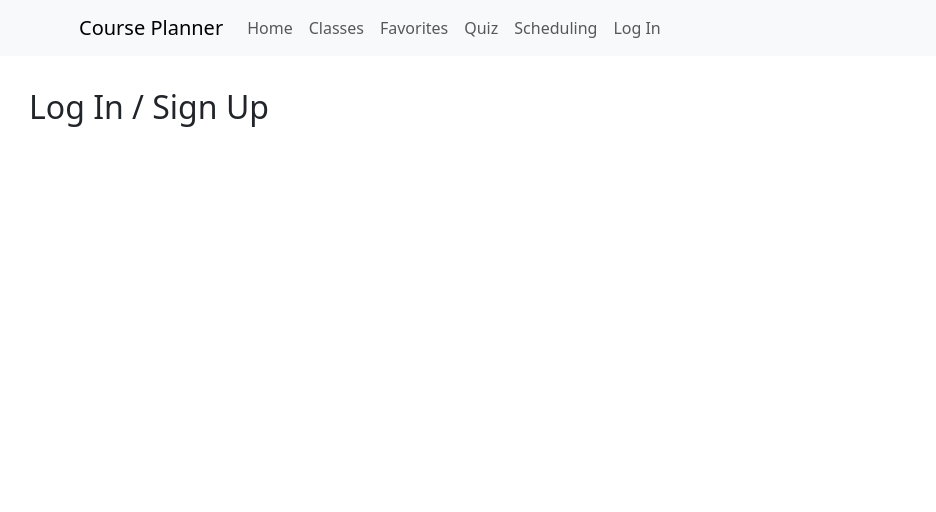
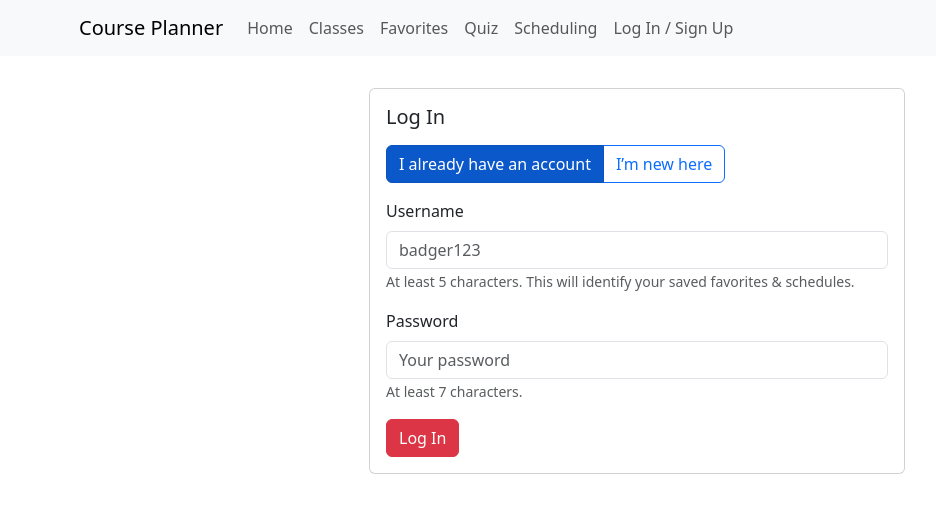
Before and after one commit to CS571-F25/p60, a React (Vite) app: page /#/login in a window 1280 px wide. Shown: the top 512 px of the page, without its empty margins (3-939 px from the left). Built offline with nearby package versions, Linux system fonts and the light colour scheme.

Commit message:
Login page configured

```diff
--- a/src/App.jsx
+++ b/src/App.jsx
@@ -1,5 +1,5 @@
 import { HashRouter, Routes, Route } from "react-router-dom";
-import { useState } from 'react';
+import { useState, useEffect } from "react";
 import MainNav from "./components/MainNav";
 import Home from "./components/Home";
 import Classes from "./components/Classes";
@@ -8,13 +8,64 @@ import Quiz from "./components/Quiz";
 import Scheduling from "./components/Scheduling";
 import Login from "./components/Login";
 
+const CURRENT_USER_KEY = "cmd-current-user";
+const FAV_KEY_PREFIX = "cmd-favorites-";
+
+function loadFavoritesForUser(username) {
+  if (!username || typeof window === "undefined") return [];
+  try {
+    const raw = localStorage.getItem(`${FAV_KEY_PREFIX}${username}`);
+    const parsed = raw ? JSON.parse(raw) : [];
+    return Array.isArray(parsed) ? parsed : [];
+  } catch (e) {
+    console.error("Failed to load favorites:", e);
+    return [];
+  }
+}
+
 function App() {
-  const [favorites, setFavorites] = useState([]);
+  // who is logged in?
+  const [currentUser, setCurrentUser] = useState(() => {
+    if (typeof window === "undefined") return null;
+    return localStorage.getItem(CURRENT_USER_KEY);
+  });
+
+  // favorites for current user
+  const [favorites, setFavorites] = useState(() =>
+    loadFavoritesForUser(
+      typeof window !== "undefined"
+        ? localStorage.getItem(CURRENT_USER_KEY)
+        : null
+    )
+  );
+
+  // keep currentUser in localStorage
+  useEffect(() => {
+    if (!currentUser) {
+      localStorage.removeItem(CURRENT_USER_KEY);
+      setFavorites([]); // no user → no favorites
+    } else {
+      localStorage.setItem(CURRENT_USER_KEY, currentUser);
+      // load that user’s favorites when they log in
+      setFavorites(loadFavoritesForUser(currentUser));
+    }
+  }, [currentUser]);
+
+  // save favorites when they change
+  useEffect(() => {
+    if (!currentUser) return;
+    try {
+      localStorage.setItem(
+        `${FAV_KEY_PREFIX}${currentUser}`,
+        JSON.stringify(favorites)
+      );
+    } catch (e) {
+      console.error("Failed to save favorites:", e);
+    }
+  }, [favorites, currentUser]);
 
   const handleToggleFavorite = (course) => {
-    console.log("Toggling favorite for:", course);
     const isFavorite = favorites.some((fav) => fav.id === course.id);
-
 
     if (isFavorite) {
       setFavorites(favorites.filter((fav) => fav.id !== course.id));
@@ -23,30 +74,55 @@ function App() {
     }
   };
 
+  const handleLogin = (username) => {
+    setCurrentUser(username);
+  };
+
+  const handleLogout = () => {
+    setCurrentUser(null);
+    setFavorites([]);
+  };
+
   return (
     <HashRouter>
-      <MainNav />
+      <MainNav
+        isLoggedIn={!!currentUser}
+        currentUser={currentUser}
+        onLogout={handleLogout}
+      />
       <Routes>
         <Route path="/" element={<Home />} />
 
         <Route
           path="/classes"
-          element={<Classes
-            favorites={favorites}
-            onToggleFavorite={handleToggleFavorite}
-          />}
+          element={
+            <Classes
+              favorites={favorites}
+              onToggleFavorite={handleToggleFavorite}
+            />
+          }
         />
         <Route
           path="/favorites"
-          element={<Favorites
-            favorites={favorites}
-            onToggleFavorite={handleToggleFavorite}
-          />}
+          element={
+            <Favorites
+              favorites={favorites}
+              onToggleFavorite={handleToggleFavorite}
+            />
+          }
         />
 
         <Route path="/quiz" element={<Quiz />} />
         <Route path="/schedule" element={<Scheduling />} />
-        <Route path="/login" element={<Login />} />
+        <Route
+          path="/login"
+          element={
+            <Login
+              onLogin={handleLogin}
+              currentUser={currentUser}
+            />
+          }
+        />
       </Routes>
     </HashRouter>
   );
--- a/src/components/Login.jsx
+++ b/src/components/Login.jsx
@@ -1,7 +1,205 @@
-export default function Login() {
+// src/components/Login.jsx
+import { useEffect, useState } from "react";
+import { useNavigate } from "react-router-dom";
+import {
+  Container,
+  Form,
+  Button,
+  Card,
+  ToggleButtonGroup,
+  ToggleButton,
+} from "react-bootstrap";
+
+const USERS_KEY = "cmd-users"; // username -> { password }
+
+function loadUsers() {
+  if (typeof window === "undefined") return {};
+  try {
+    const raw = localStorage.getItem(USERS_KEY);
+    const parsed = raw ? JSON.parse(raw) : {};
+    return parsed && typeof parsed === "object" ? parsed : {};
+  } catch (e) {
+    console.error("Failed to load users:", e);
+    return {};
+  }
+}
+
+function saveUsers(users) {
+  if (typeof window === "undefined") return;
+  try {
+    localStorage.setItem(USERS_KEY, JSON.stringify(users));
+  } catch (e) {
+    console.error("Failed to save users:", e);
+  }
+}
+
+export default function Login({ onLogin, currentUser }) {
+  const [mode, setMode] = useState("login"); // "login" or "signup"
+  const [username, setUsername] = useState("");
+  const [password, setPassword] = useState("");
+  const [confirmPw, setConfirmPw] = useState("");
+  const [msg, setMsg] = useState("");
+  const navigate = useNavigate();
+
+  useEffect(() => {
+    setMsg("");
+    setPassword("");
+    setConfirmPw("");
+  }, [mode]);
+
+  if (currentUser) {
     return (
-      <div style={{ padding: "2rem" }}>
-        <h2>Log In / Sign Up</h2>
-      </div>
+      <Container style={{ padding: "2rem", maxWidth: "600px" }}>
+        <Card>
+          <Card.Body>
+            <Card.Title>Already Signed In</Card.Title>
+            <Card.Text>
+              You are currently logged in as <strong>{currentUser}</strong>.
+            </Card.Text>
+            <Button variant="primary" onClick={() => navigate("/")}>
+              Go to Home
+            </Button>
+          </Card.Body>
+        </Card>
+      </Container>
     );
   }
+
+  const handleSubmit = (e) => {
+    e.preventDefault();
+    setMsg("");
+
+    const trimmedUser = username.trim();
+    if (!trimmedUser || !password) {
+      setMsg("Please enter both username and password.");
+      return;
+    }
+
+    // username rule: at least 5 chars
+    if (trimmedUser.length < 5) {
+      setMsg("Username must be at least 5 characters long.");
+      return;
+    }
+
+    // password rule: at least 7 chars
+    if (password.length < 7) {
+      setMsg("Password must be at least 7 characters long.");
+      return;
+    }
+
+    const users = loadUsers();
+
+    if (mode === "signup") {
+      // confirm password
+      if (password !== confirmPw) {
+        setMsg("Passwords do not match. Please re-enter them.");
+        return;
+      }
+
+      // username must be unique
+      if (users[trimmedUser]) {
+        setMsg("That username is already taken. Please choose another.");
+        return;
+      }
+
+      // create new user
+      users[trimmedUser] = { password };
+      saveUsers(users);
+      onLogin(trimmedUser);
+      navigate("/");
+    } else {
+      // login mode
+      if (!users[trimmedUser] || users[trimmedUser].password !== password) {
+        setMsg("Invalid username or password.");
+        return;
+      }
+      onLogin(trimmedUser);
+      navigate("/");
+    }
+  };
+
+  return (
+    <Container style={{ padding: "2rem", maxWidth: "600px" }}>
+      <Card>
+        <Card.Body>
+          <Card.Title style={{ marginBottom: "1rem" }}>
+            {mode === "login" ? "Log In" : "Sign Up"}
+          </Card.Title>
+
+          <ToggleButtonGroup
+            type="radio"
+            name="mode"
+            value={mode}
+            style={{ marginBottom: "1rem" }}
+          >
+            <ToggleButton
+              id="mode-login"
+              value="login"
+              variant={mode === "login" ? "primary" : "outline-primary"}
+              onClick={() => setMode("login")}
+            >
+              I already have an account
+            </ToggleButton>
+            <ToggleButton
+              id="mode-signup"
+              value="signup"
+              variant={mode === "signup" ? "primary" : "outline-primary"}
+              onClick={() => setMode("signup")}
+            >
+              I’m new here
+            </ToggleButton>
+          </ToggleButtonGroup>
+
+          <Form onSubmit={handleSubmit}>
+            <Form.Group className="mb-3" controlId="loginUsername">
+              <Form.Label>Username</Form.Label>
+              <Form.Control
+                type="text"
+                placeholder="badger123"
+                value={username}
+                onChange={(e) => setUsername(e.target.value)}
+              />
+              <Form.Text muted>
+                At least 5 characters. This will identify your saved favorites & schedules.
+              </Form.Text>
+            </Form.Group>
+
+            <Form.Group className="mb-3" controlId="loginPassword">
+              <Form.Label>Password</Form.Label>
+              <Form.Control
+                type="password"
+                placeholder="Your password"
+                value={password}
+                onChange={(e) => setPassword(e.target.value)}
+              />
+              <Form.Text muted>At least 7 characters.</Form.Text>
+            </Form.Group>
+
+            {mode === "signup" && (
+              <Form.Group className="mb-3" controlId="loginConfirmPassword">
+                <Form.Label>Confirm Password</Form.Label>
+                <Form.Control
+                  type="password"
+                  placeholder="Re-enter password"
+                  value={confirmPw}
+                  onChange={(e) => setConfirmPw(e.target.value)}
+                />
+              </Form.Group>
+            )}
+
+            {msg && (
+              <div style={{ color: "crimson", marginBottom: "0.75rem" }}>
+                {msg}
+              </div>
+            )}
+
+            <Button type="submit" variant="danger">
+              {mode === "login" ? "Log In" : "Create Account"}
+            </Button>
+          </Form>
+
+        </Card.Body>
+      </Card>
+    </Container>
+  );
+}
--- a/src/components/MainNav.jsx
+++ b/src/components/MainNav.jsx
@@ -2,7 +2,7 @@
 import { Navbar, Nav, Container } from "react-bootstrap";
 import { Link } from "react-router-dom";
 
-export default function MainNav() {
+export default function MainNav({ isLoggedIn, currentUser, onLogout }) {
   return (
     <Navbar bg="light" expand="lg">
       <Container>
@@ -15,7 +15,17 @@ export default function MainNav() {
             <Nav.Link as={Link} to="/favorites">Favorites</Nav.Link>
             <Nav.Link as={Link} to="/quiz">Quiz</Nav.Link>
             <Nav.Link as={Link} to="/schedule">Scheduling</Nav.Link>
-            <Nav.Link as={Link} to="/login">Log In</Nav.Link>
+
+            {isLoggedIn ? (
+              <>
+                <Nav.Link disabled>
+                  Signed in as <strong>{currentUser}</strong>
+                </Nav.Link>
+                <Nav.Link onClick={onLogout}>Sign Out</Nav.Link>
+              </>
+            ) : (
+              <Nav.Link as={Link} to="/login">Log In / Sign Up</Nav.Link>
+            )}
           </Nav>
         </Navbar.Collapse>
       </Container>
```
